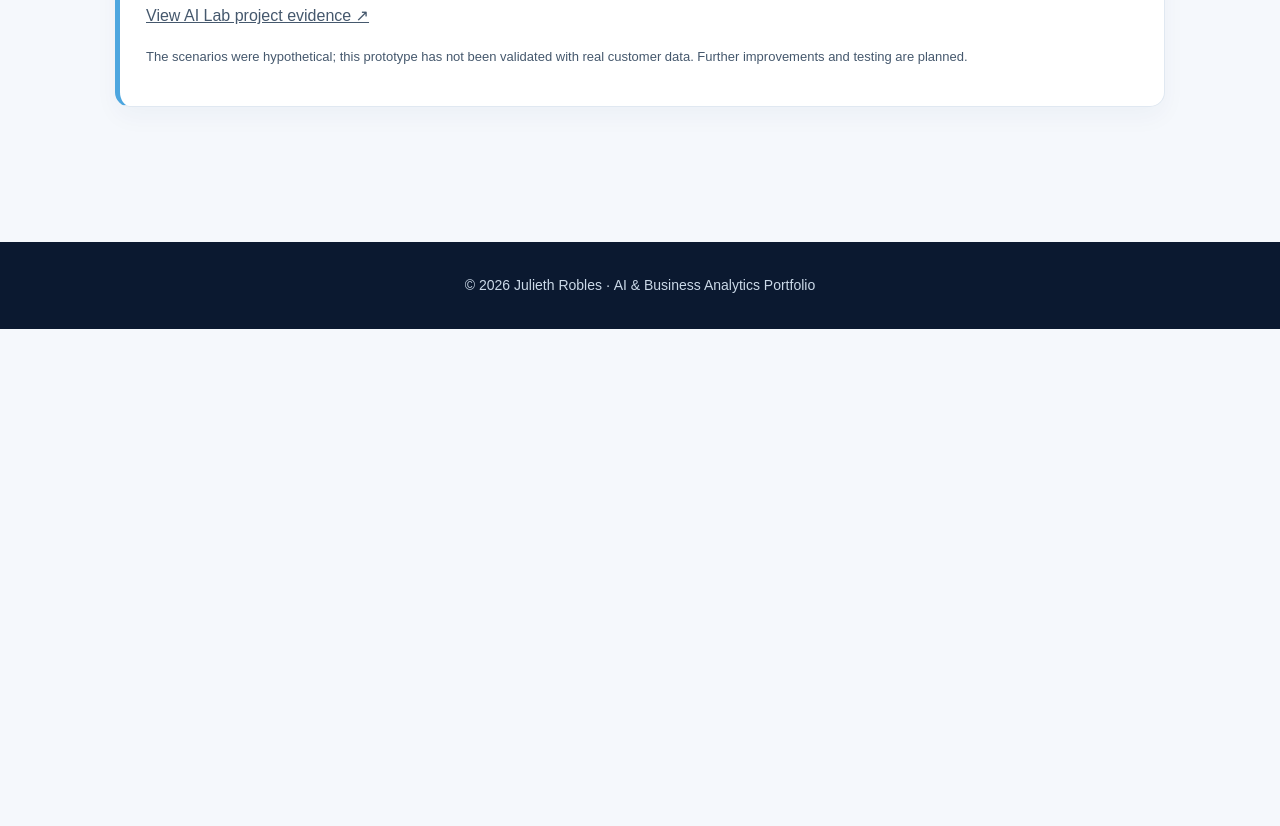
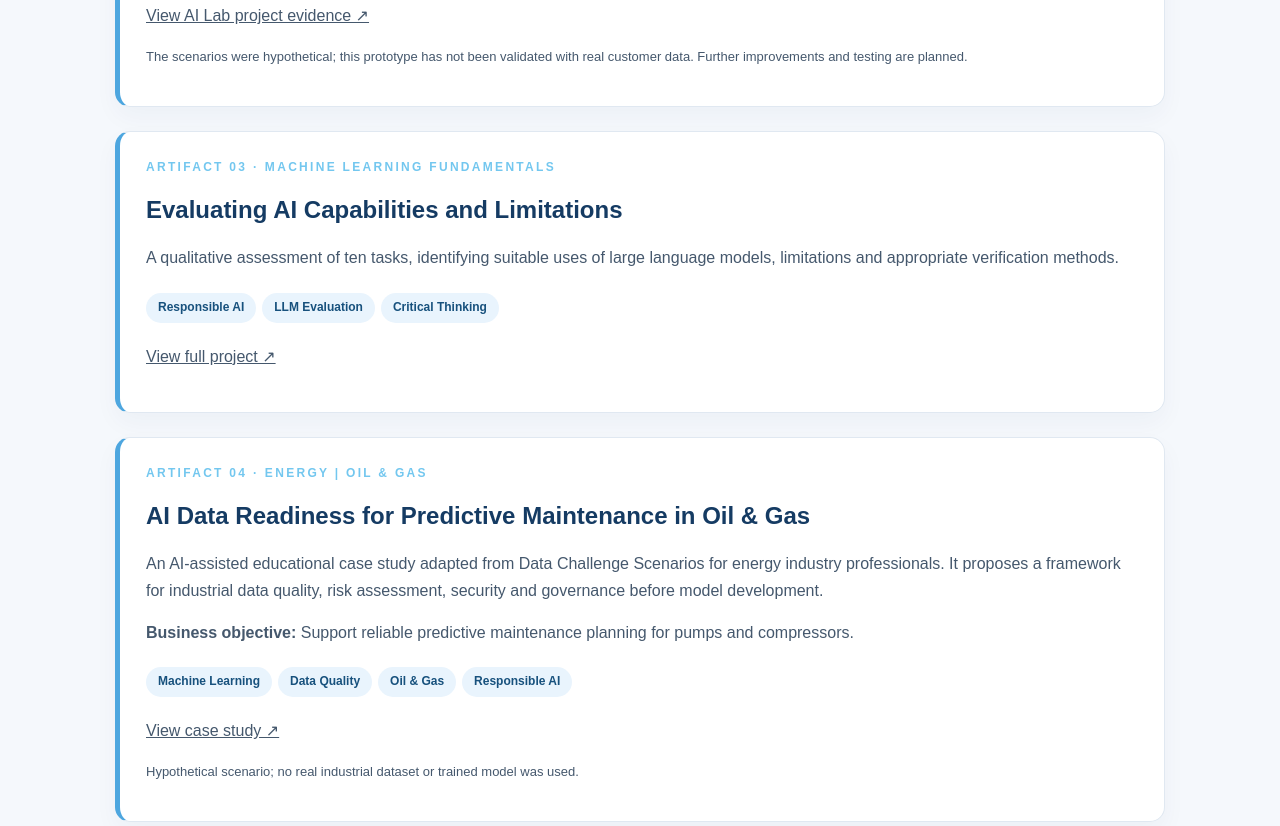
Before and after one commit to juliethrobles/juliethrobles.github.io, a plain HTML site: page index.html in a window 1280 px wide. Shown: the part 2030-2856 px from the top of the page. Before the commit the page ends 2359 px from the top, so only its background shows below. Drawn offline with Linux system fonts and the light colour scheme.

Commit message:
Add portfolio artifacts 3 and 4

```diff
--- a/index.html
+++ b/index.html
@@ -46,7 +46,7 @@
       </div>
     </section>
     <section id="projects">
-      <h2>Featured Project</h2>
+      <h2>Featured Projects</h2>
       <article class="project">
         <div class="eyebrow">Artifact 01 · AI Lab</div>
         <h3>Smart Business Analytics Assistant</h3>
@@ -61,6 +61,22 @@
         <p><a href="https://chatgpt.com/share/6ae764f9-7bac-83e9-8107-63206963759b" target="_blank" rel="noopener noreferrer">View AI Lab project evidence ↗</a></p>
         <p class="small">The scenarios were hypothetical; this prototype has not been validated with real customer data. Further improvements and testing are planned.</p>
       </article>
+      <article class="project" style="margin-top:24px">
+        <div class="eyebrow">Artifact 03 · Machine Learning Fundamentals</div>
+        <h3>Evaluating AI Capabilities and Limitations</h3>
+        <p>A qualitative assessment of ten tasks, identifying suitable uses of large language models, limitations and appropriate verification methods.</p>
+        <div><span class="tag">Responsible AI</span><span class="tag">LLM Evaluation</span><span class="tag">Critical Thinking</span></div>
+        <p><a href="https://github.com/juliethrobles/rtifact-3-README.md" target="_blank" rel="noopener noreferrer">View full project ↗</a></p>
+      </article>
+      <article class="project" style="margin-top:24px">
+        <div class="eyebrow">Artifact 04 · Energy | Oil &amp; Gas</div>
+        <h3>AI Data Readiness for Predictive Maintenance in Oil &amp; Gas</h3>
+        <p>An AI-assisted educational case study adapted from Data Challenge Scenarios for energy industry professionals. It proposes a framework for industrial data quality, risk assessment, security and governance before model development.</p>
+        <p><strong>Business objective:</strong> Support reliable predictive maintenance planning for pumps and compressors.</p>
+        <div><span class="tag">Machine Learning</span><span class="tag">Data Quality</span><span class="tag">Oil &amp; Gas</span><span class="tag">Responsible AI</span></div>
+        <p><a href="artifact-4.html">View case study ↗</a></p>
+        <p class="small">Hypothetical scenario; no real industrial dataset or trained model was used.</p>
+      </article>
     </section>
   </main>
   <footer>© 2026 Julieth Robles · AI &amp; Business Analytics Portfolio</footer>
```
